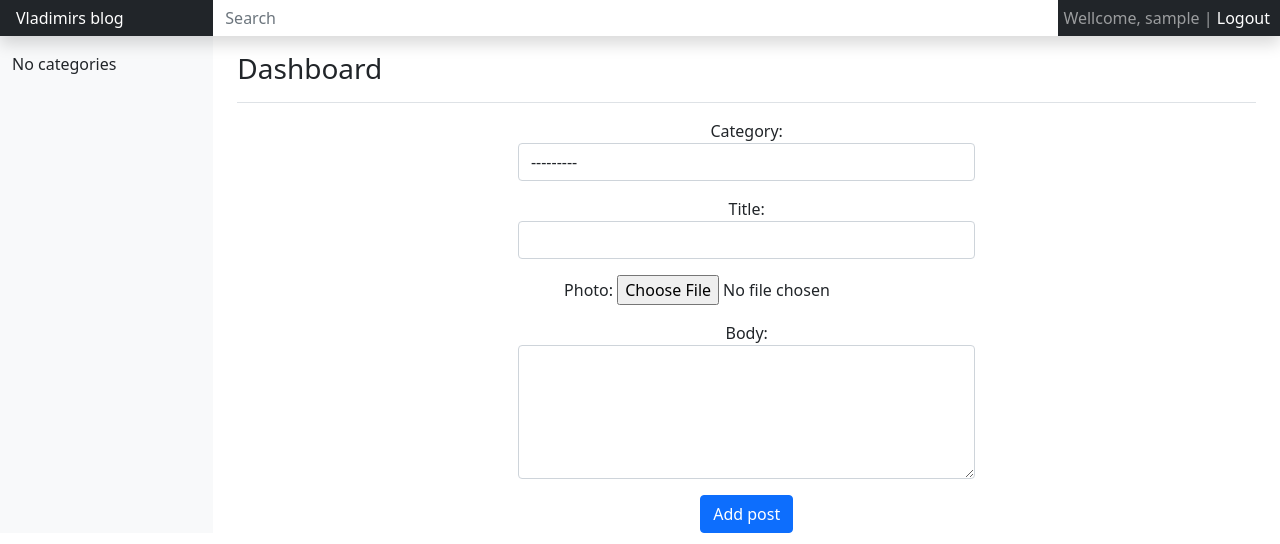
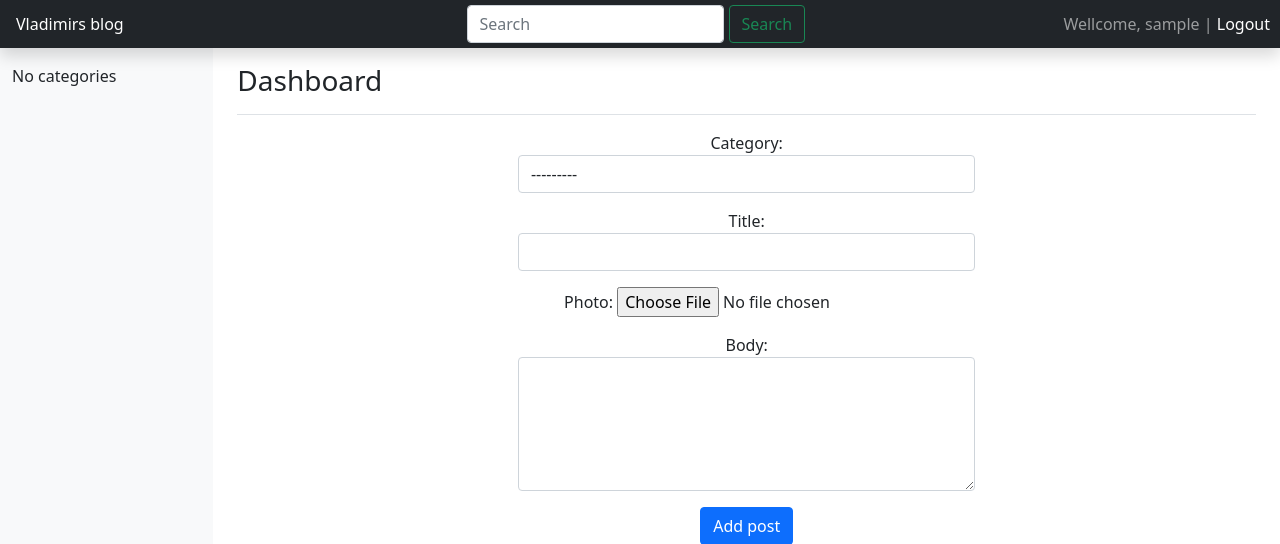
Before and after one commit to Vladimir-82/blog, a Django app: page /create in a window 1280 px wide. Shown: the top 544 px of the page. Run offline with Django 4.2, Linux system fonts and the light colour scheme; the visitor is signed in with stand-in values (Sample User, id 1); data that the repository does not hold is empty.

Commit message:
search complete

```diff
--- a/app/templates/basic.html
+++ b/app/templates/basic.html
@@ -13,7 +13,15 @@
 <body>
 <header class="navbar navbar-dark sticky-top bg-dark flex-md-nowrap p-0 shadow">
   <a class="navbar-brand col-md-3 col-lg-2 me-0 px-3 fs-6" href="{% url  'main' %}">Vladimirs blog</a>
-  <input class="form-control form-control-dark w-100 rounded-0 border-0" type="text" placeholder="Search" aria-label="Search">
+
+
+    <form action="{% url 'search' %}" method="get" class="form-inline my-2 my-lg-0">
+      <div class="search-panel" style="display: flex; margin-top: 5px; margin-bottom: 5px">
+      <input class="form-control mr-sm-2" type="text" placeholder="Search" name="search">
+      <button class="btn btn-outline-success my-2 my-sm-0" style="margin-left: 5px" type="submit">Search</button>
+      </div>
+    </form>
+
   <div class="navbar-nav" style="margin-right: 10px; margin-left: 5px">
     <div class="nav-item text-nowrap">
       <span class="navbar-text">
--- a/app/urls.py
+++ b/app/urls.py
@@ -15,5 +15,5 @@ urlpatterns = [
     path('login/', user_login, name='login'),
     path('logout/', user_logout, name='logout'),
     path('like_post', like_post, name='like'),
-    path('search', search, name='search'),
+    path('search', SearchResultsView.as_view(), name='search'),
             ]
--- a/app/views.py
+++ b/app/views.py
@@ -211,12 +211,17 @@ def like_post(request):
     return JsonResponse(info, safe=False)
 
 
-def search(request):
-    print(request, '@@@@@')
-    your_search_query = 'world'
-    results = Post.objects.filter(
-        Q(title__icontains=your_search_query) | Q(
-            body__icontains=your_search_query))
-    data = {"search": results}
+class SearchResultsView(ListView):
+    model = Post
+    template_name = "search.html"
+    context_object_name = 'search'
 
-    return render(request, 'search.html', data)
+    def get_queryset(self):
+        query = self.request.GET.get('search')
+        if query:
+            result = Post.objects.filter(Q(
+                title__icontains=query) | Q(
+                body__icontains=query))
+        else:
+            result = None
+        return result
```
